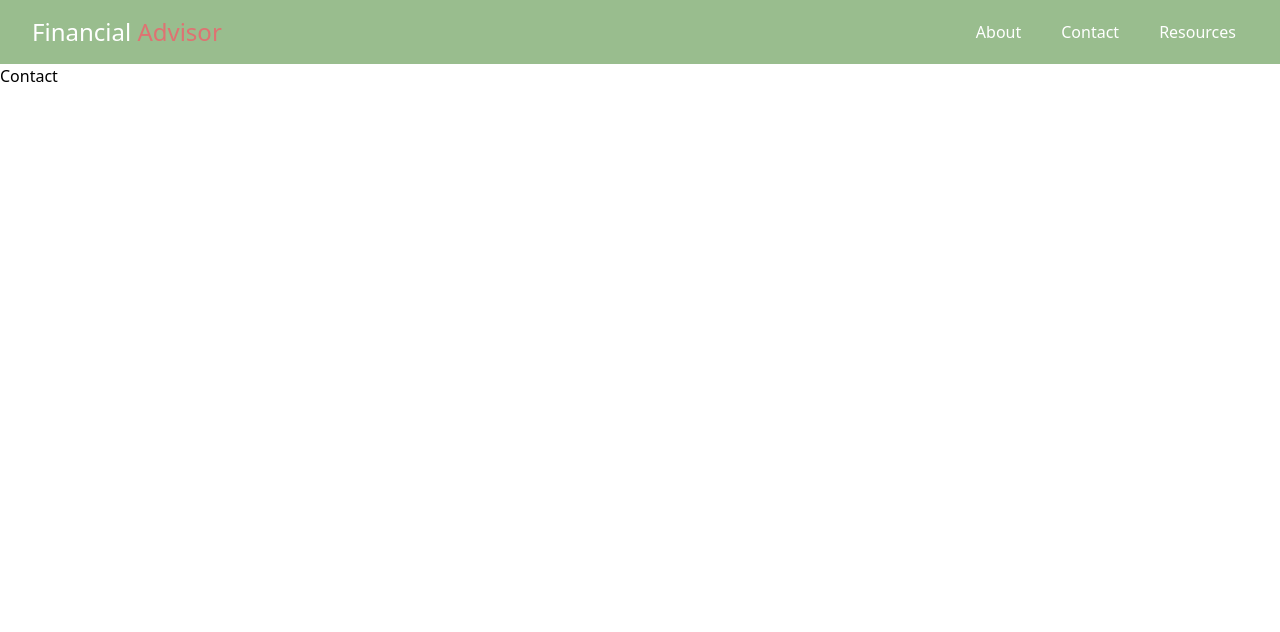
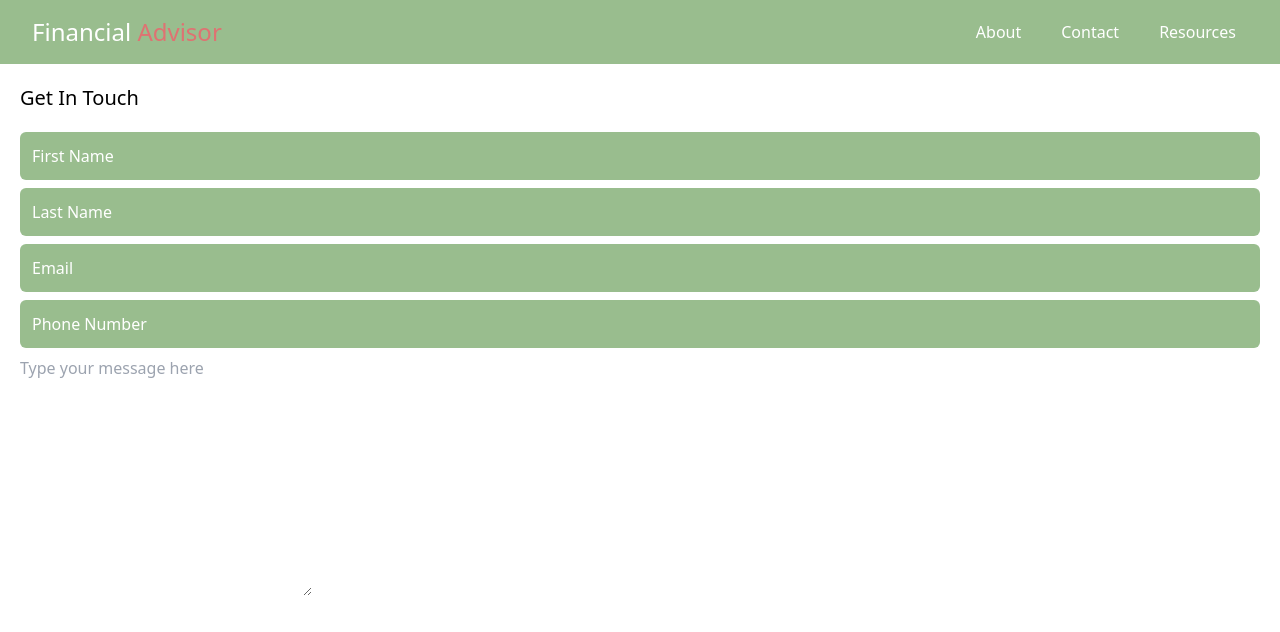
Before and after one commit to Siar416/elaha-badri-website, a React (Vite) app: page /contact in a window 1280 px wide. Shown: the top 632 px of the page. Built offline with nearby package versions, Linux system fonts and the light colour scheme.

Commit message:
Created the contect us form

```diff
--- a/src/components/Contact/Contact.jsx
+++ b/src/components/Contact/Contact.jsx
@@ -1,5 +1,44 @@
 const Contact = () => {
-  return <div>Contact</div>;
+  return (
+    <section className="m-5">
+      <span className="text-xl">Get In Touch</span>
+      <form>
+        <div className="flex flex-col mt-5">
+          <input
+            className="p-3 bg-green rounded-md text-white placeholder:text-white mb-2"
+            type="text"
+            placeholder="First Name"
+          />
+          <input
+            className="p-3 bg-green rounded-md text-white placeholder:text-white mb-2"
+            type="text"
+            placeholder="Last Name"
+          />
+        </div>
+        <div className="flex flex-col">
+          <input
+            className="p-3 bg-green rounded-md text-white placeholder:text-white mb-2"
+            type="email"
+            placeholder="Email"
+          />
+          <input
+            className="p-3 bg-green rounded-md text-white placeholder:text-white mb-2"
+            type="number"
+            placeholder="Phone Number"
+          />
+        </div>
+        <div>
+          <textarea
+            name=""
+            id=""
+            cols="30"
+            rows="10"
+            placeholder="Type your message here"
+          ></textarea>
+        </div>
+      </form>
+    </section>
+  );
 };
 
 export default Contact;
```
